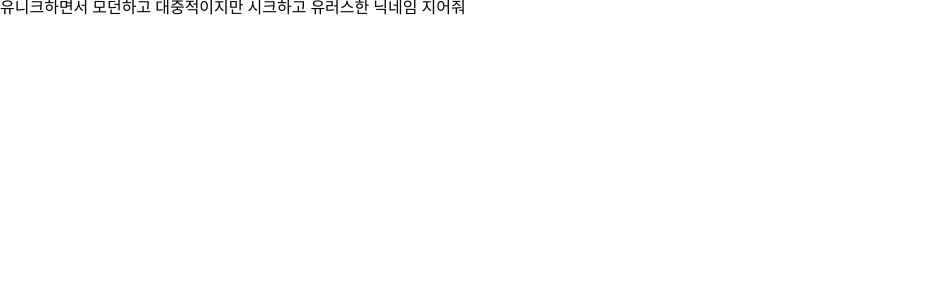
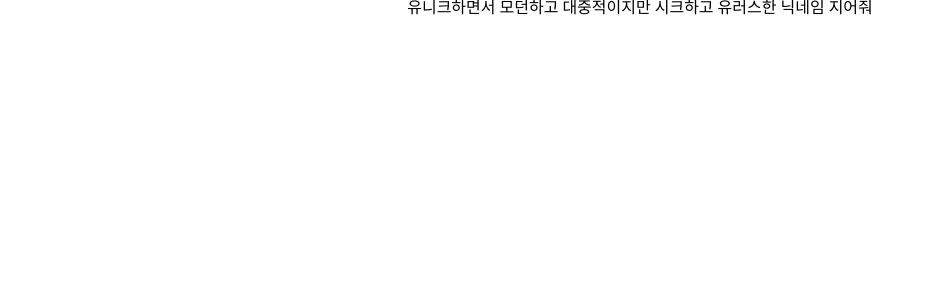
Before and after one commit to teo15-3/nickname-fe, a Next.js app: page / in a window 1280 px wide. Shown: the top 300 px of the page, without its empty margins (0-933 px from the left). Built offline with nearby package versions, Linux system fonts and the light colour scheme.

Commit message:
style: 전역 스타일 설정

```diff
--- a/src/styles/globals.scss
+++ b/src/styles/globals.scss
@@ -0,0 +1,15 @@
+body {
+  width: 100vw;
+  display: flex;
+  flex-direction: column;
+  align-items: center;
+
+  main {
+    max-width: 500px;
+    min-width: 300px;
+    width: 100%;
+    display: flex;
+    flex-direction: column;
+    align-items: center;
+  }
+}
```
